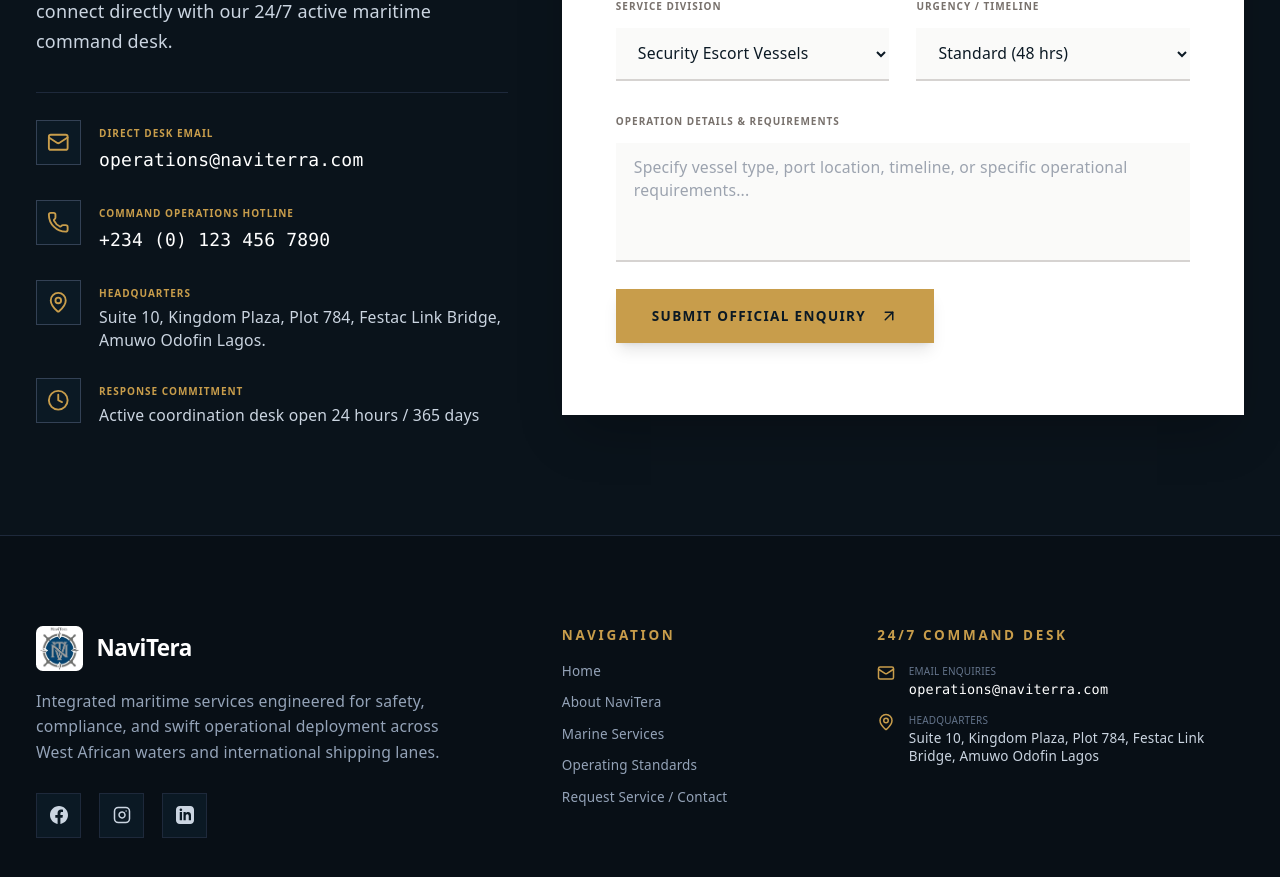
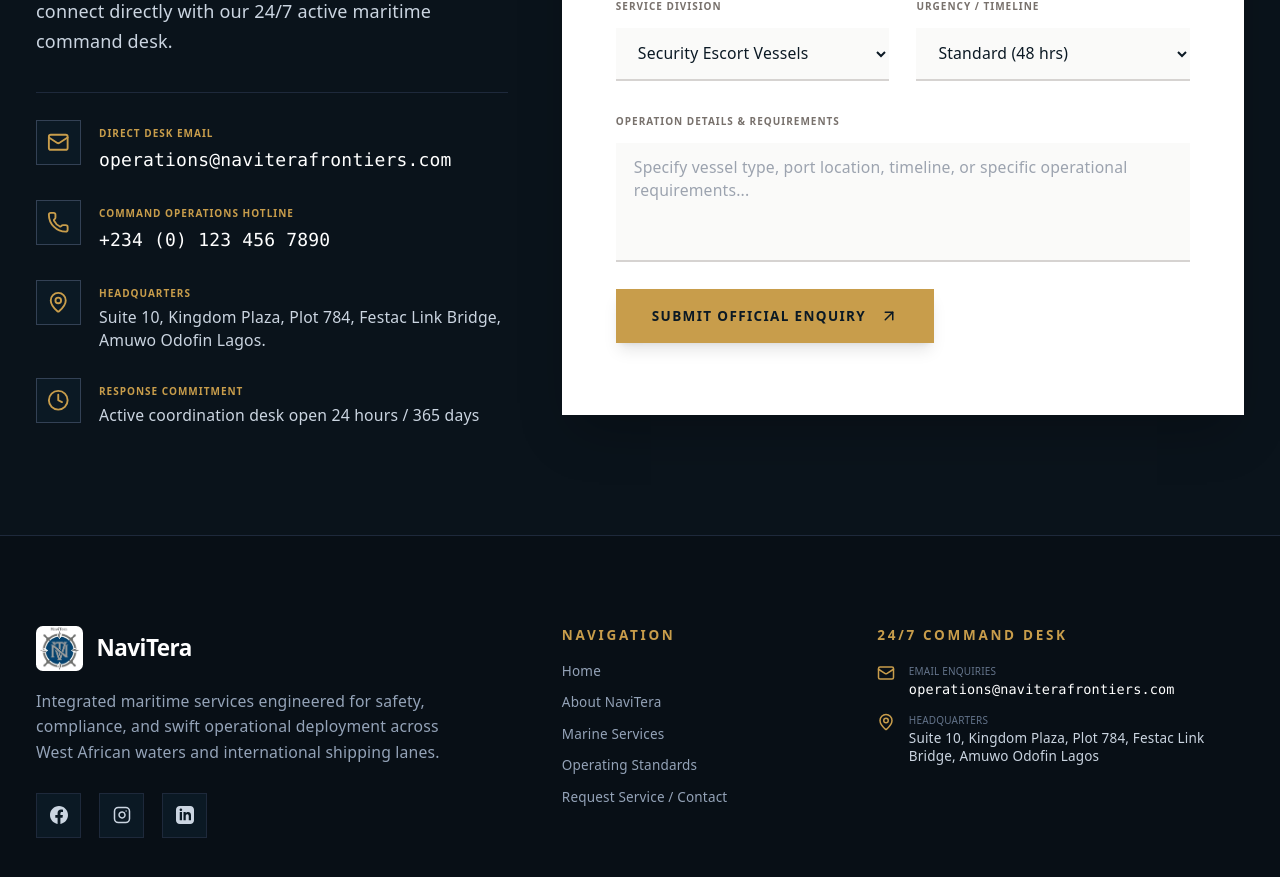
Before and after one commit to mojuba11/NaviTera-Frontiers, a React (Vite) app: page / in a window 1280 px wide. Shown: the part 4748-5625 px from the top of the page. Built offline with nearby package versions, Linux system fonts and the light colour scheme.

Commit message:
Update email address to operations@naviterafrontiers.com

```diff
--- a/src/App.jsx
+++ b/src/App.jsx
@@ -539,8 +539,8 @@ export default function App() {
                   </div>
                   <div>
                     <span className="text-[10px] uppercase tracking-widest font-bold text-[#C89D4B] block">Direct Desk Email</span>
-                    <a href="mailto:operations@naviterra.com" className="text-base font-mono text-white hover:text-[#C89D4B] transition-colors">
-                      operations@naviterra.com
+                    <a href="mailto:operations@naviterafrontiers.com" className="text-base font-mono text-white hover:text-[#C89D4B] transition-colors">
+                      operations@naviterafrontiers.com
                     </a>
                   </div>
                 </div>
@@ -786,8 +786,8 @@ export default function App() {
                   <Mail className="w-4 h-4 text-[#C89D4B] shrink-0 mt-0.5" />
                   <div>
                     <span className="text-slate-500 block text-[10px] uppercase">Email Enquiries</span>
-                    <a href="mailto:operations@naviterra.com" className="text-white font-mono hover:text-[#C89D4B] transition-colors">
-                      operations@naviterra.com
+                    <a href="mailto:operations@naviterafrontiers.com" className="text-white font-mono hover:text-[#C89D4B] transition-colors">
+                      operations@naviterafrontiers.com
                     </a>
                   </div>
                 </div>
```
